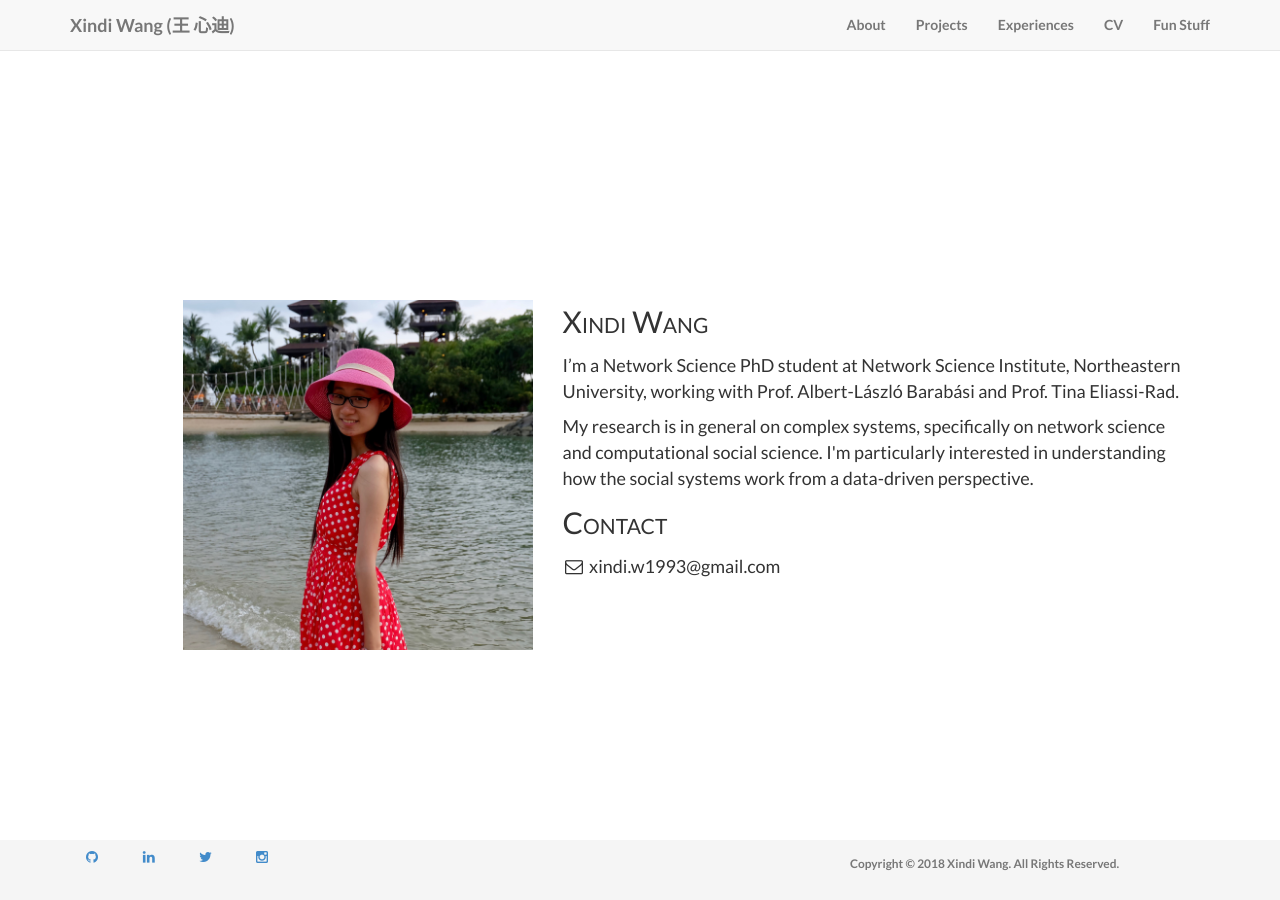
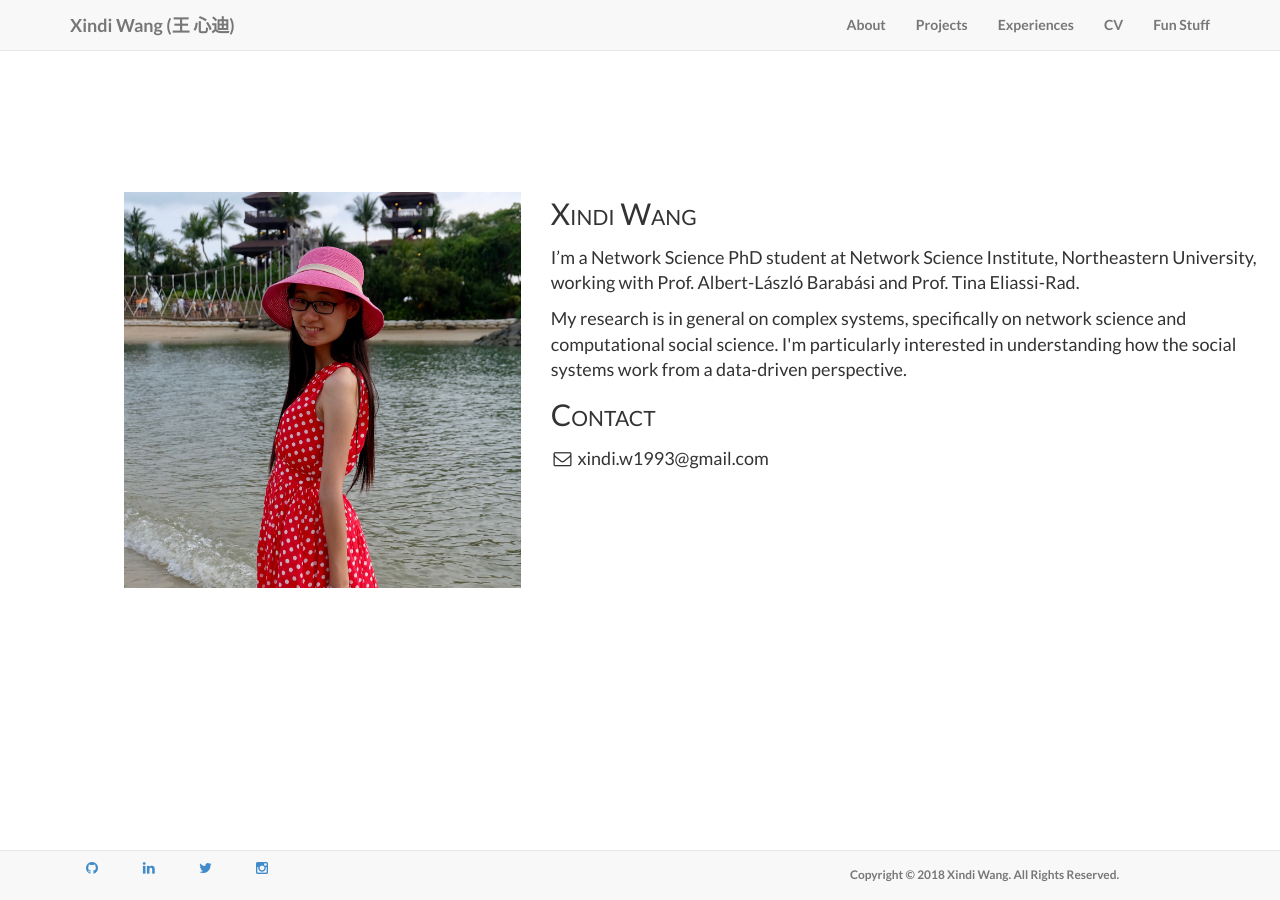
Before and after one commit to xindi-dumbledore/xindi-dumbledore.github.io, a Jekyll site: the page built from index.html, in a window 1280 px wide. Built offline with Jekyll 4.4.1, drawn with Linux system fonts in a browser that asks for light colours.

Commit message:
footer update

```diff
--- a/_includes/about.html
+++ b/_includes/about.html
@@ -1,26 +1,11 @@
 <!-- About Section -->
 <div id="wrap">
-<style type="text/css">
-p.indexnormal {
-   font-size: 18px;
-   font-weight: lighter;
-}
-
-p.indexsmall {
-    font-variant: small-caps;
-    font-weight: lighter;
-    font-size:30px;
-}
-</style>
-
-<section id="about">
-    <div class="container">
+<div class="outer">
+  <div class = "middle">
       <div class="row">
         <div class="col-lg-12 col-lg-offset-1">
-          <br/><br/>
-          <p class = "indexsmall"></p>
           <div class = "col-sm-4">
-          <img class="img-responsive" src="../img/avatar.jpg" alt="My pic";">
+          <img class="img-responsive" src="../img/avatar.jpg" alt="My pic">
         </div>
         <div class = "col-sm-7">
           <p class = "indexsmall"> Xindi Wang </p>
@@ -40,5 +25,7 @@
 
     </div>
   </div>
-</section>
 </div>
+</div>
+{% include footer.html %}
+{% include js.html %}
--- a/_includes/footer.html
+++ b/_includes/footer.html
@@ -1,7 +1,7 @@
 <!-- Footer -->
-<div id="footer">
+<div class="navbar navbar-default navbar-fixed-bottom">
     <div class="container">
-        <div class="row">
+      <div class="row">
             <div class="col-md-8">
                 <ul class="list-inline">
                             {% for social in site.social %}
--- a/_layouts/default.html
+++ b/_layouts/default.html
@@ -4,7 +4,5 @@
 	<body>
 		{% include header.html %}
         {% include about.html %}
-        {% include footer.html %}
-		{% include js.html %}
 	</body>
 </html>
--- a/css/landing-page.css
+++ b/css/landing-page.css
@@ -166,13 +166,13 @@
 }
 
 /*My stuff*/
-#about
-{position: absolute;
-top: 50%;
-left: 50%;
-margin-right: -50%;
-transform: translate(-50%, -50%);
-}
+/*#about {
+    position: absolute;
+    top: 50%;
+    left: 50%;
+    margin-right: -50%;
+    transform: translate(-50%, -50%);
+}*/
 
 .page-title-section{
     padding: 50px 0 10px;
@@ -188,13 +188,39 @@
   padding: 0 0 60px;
 }
 
+.outer {
+  display: table;
+  position: absolute;
+  height: 100%;
+  width: 100%;
+  margin: 0 auto -60px;
+  padding: 0 0 60px;
+}
+
+.middle {
+  display: table-cell;
+  vertical-align: middle;
+  margin: 0 auto -60px;
+  padding: 0 0 60px;
+}
+
 /* Set the fixed height of the footer here */
 #footer {
   height: 60px;
   background-color: #f5f5f5;
 }
 
-.vertical-align {
-    display: flex;
-    align-items: center;
+.push {
+  height: 60px;
 }
+
+p.indexnormal {
+   font-size: 18px;
+   font-weight: lighter;
+}
+
+p.indexsmall {
+    font-variant: small-caps;
+    font-weight: lighter;
+    font-size:30px;
+}
```
Also changed, not shown: _includes/footer_ori.html (deleted, +0 -19 lines), 9 other files.
